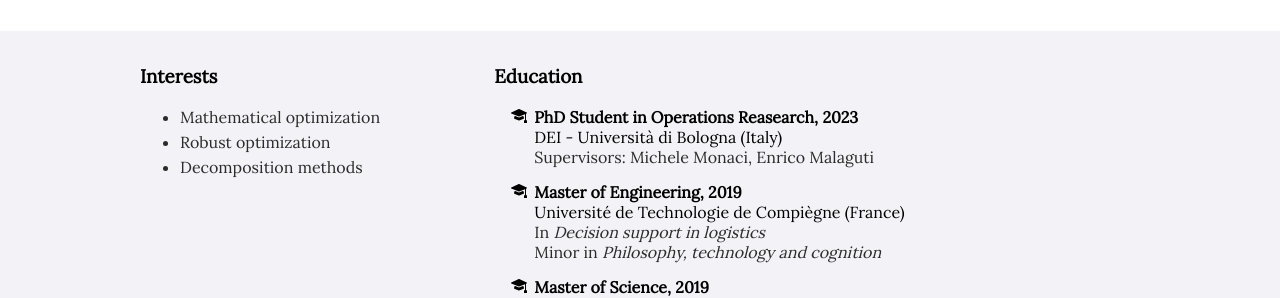
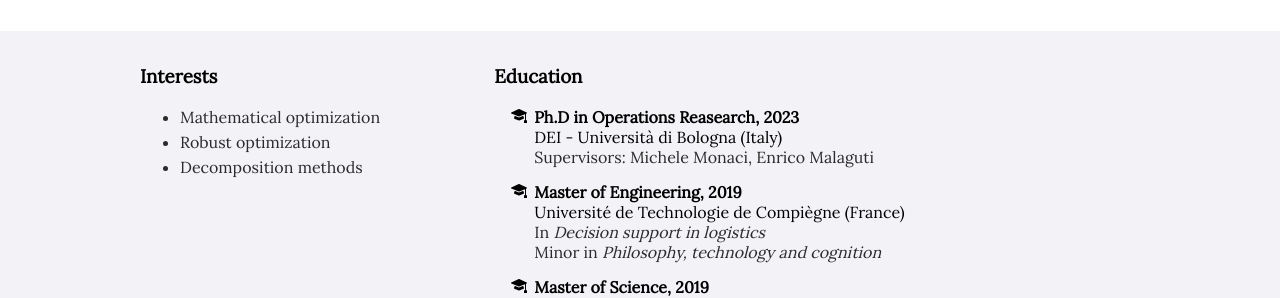
Before and after one commit to hlefebvr/hlefebvr.github.io, a Jekyll site: the page built from index.html, in a window 1280 px wide. Shown: the part 545-843 px from the top of the page. Built offline with Jekyll 4.4.1, drawn with Linux system fonts in a browser that asks for light colours; nearby versions of some CDN libraries; a style sheet for code colours, icons or effects is not loaded.

Commit message:
update email

```diff
--- a/index.html
+++ b/index.html
@@ -26,7 +26,7 @@
                         </svg>
                     </a>
 
-                    <a href="mailto:henri.lefebvre@unibo.it" target="_blank">
+                    <a href="mailto:lefebvre@uni-trier.de" target="_blank">
                         <svg xmlns="http://www.w3.org/2000/svg" width="16" height="16" fill="currentColor" class="bi bi-envelope-fill" viewBox="0 0 16 16">
                             <path d="M.05 3.555A2 2 0 0 1 2 2h12a2 2 0 0 1 1.95 1.555L8 8.414.05 3.555ZM0 4.697v7.104l5.803-3.558L0 4.697ZM6.761 8.83l-6.57 4.027A2 2 0 0 0 2 14h12a2 2 0 0 0 1.808-1.144l-6.57-4.027L8 9.586l-1.239-.757Zm3.436-.586L16 11.801V4.697l-5.803 3.546Z"/>
                         </svg>
@@ -75,7 +75,7 @@
             <p>
                 <ul class="education">
                     <li>
-                        <b>PhD Student in Operations Reasearch, 2023</b>
+                        <b>Ph.D in Operations Reasearch, 2023</b>
                         <a href="#">DEI - Università di Bologna (Italy)</a>
                         Supervisors: Michele Monaci, Enrico Malaguti
                     </li>
```
